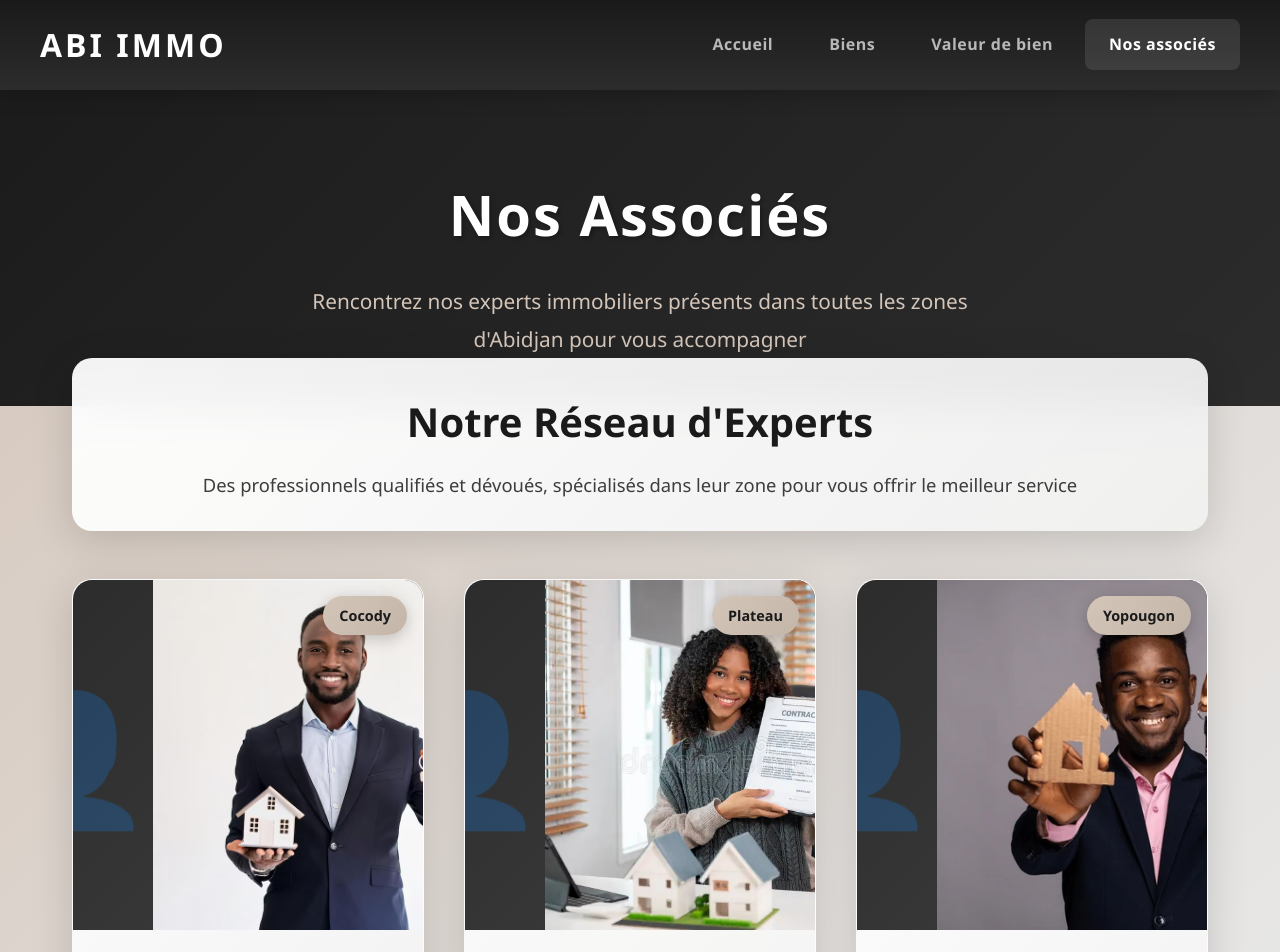
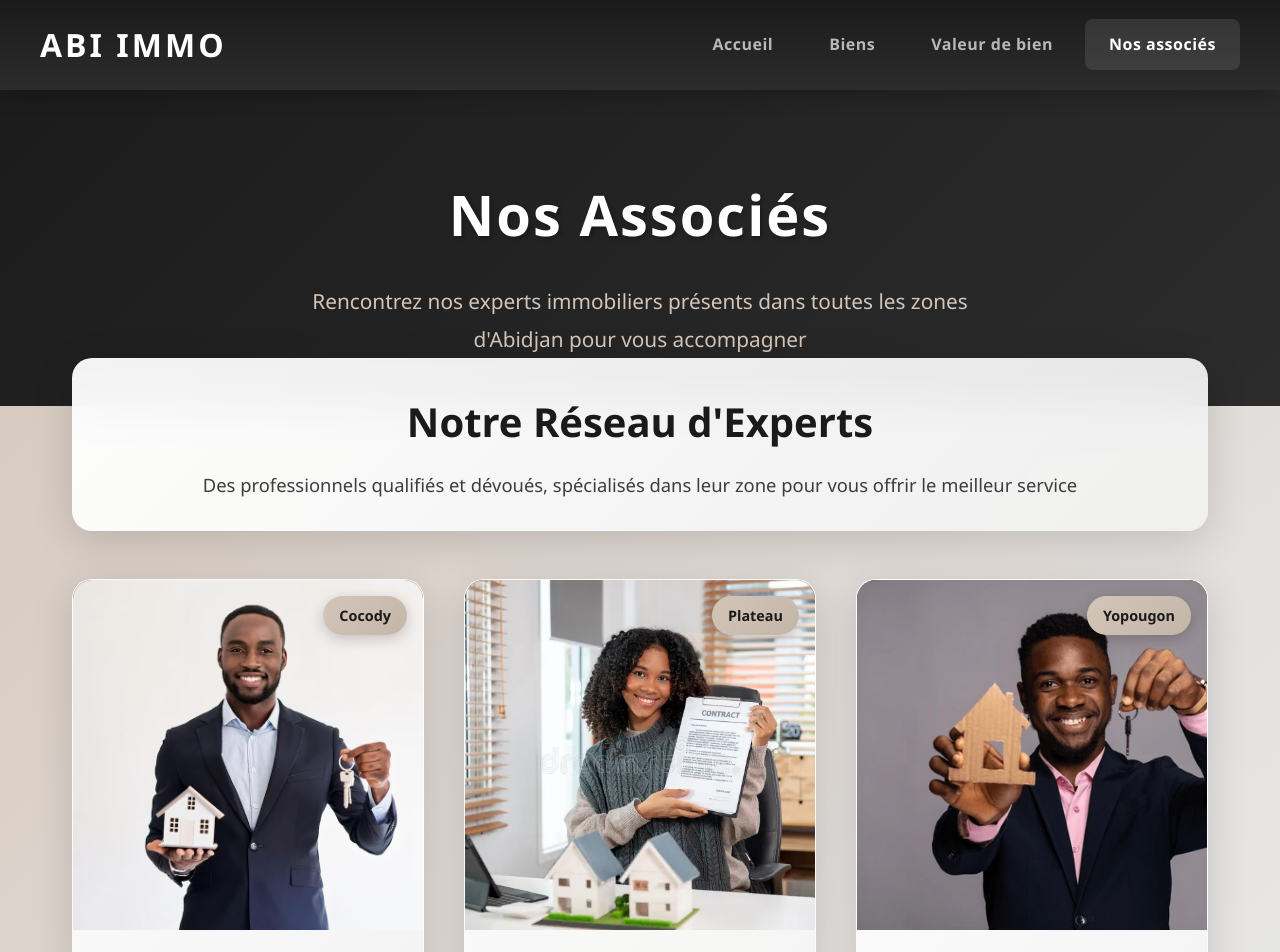
Before and after one commit to Sekou2206/PROJECTIMO, a plain HTML site: page Partenaire.html in a window 1280 px wide. Shown: the top 952 px of the page. Drawn offline with Linux system fonts and the light colour scheme.

Commit message:
Update Partenaire.html

```diff
--- a/Partenaire.html
+++ b/Partenaire.html
@@ -228,7 +228,7 @@
         }
 
         .agent-photo::before {
-            content: '👤';
+            content: '';
             font-size: 8rem;
             opacity: 0.3;
         }
```
